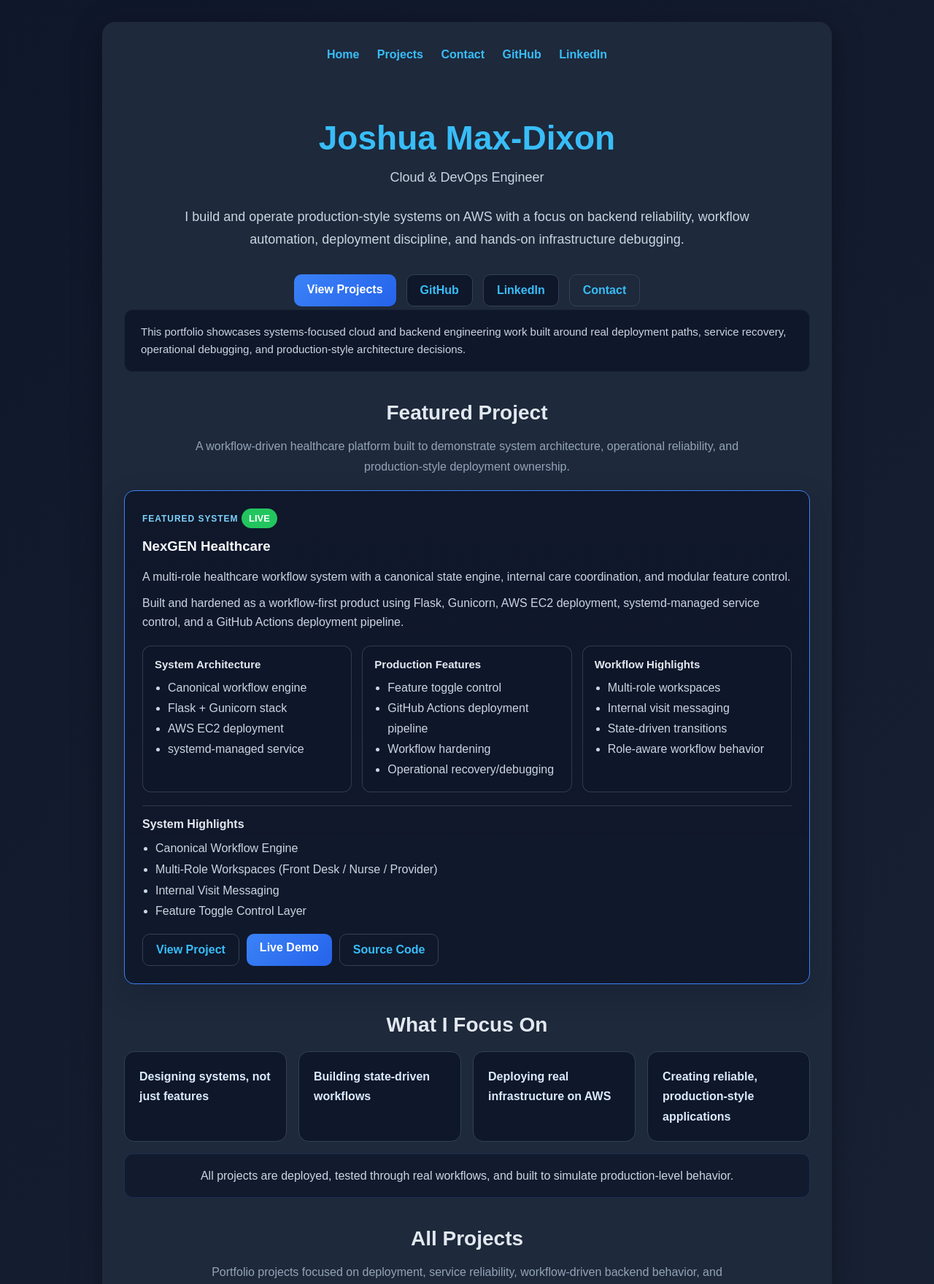
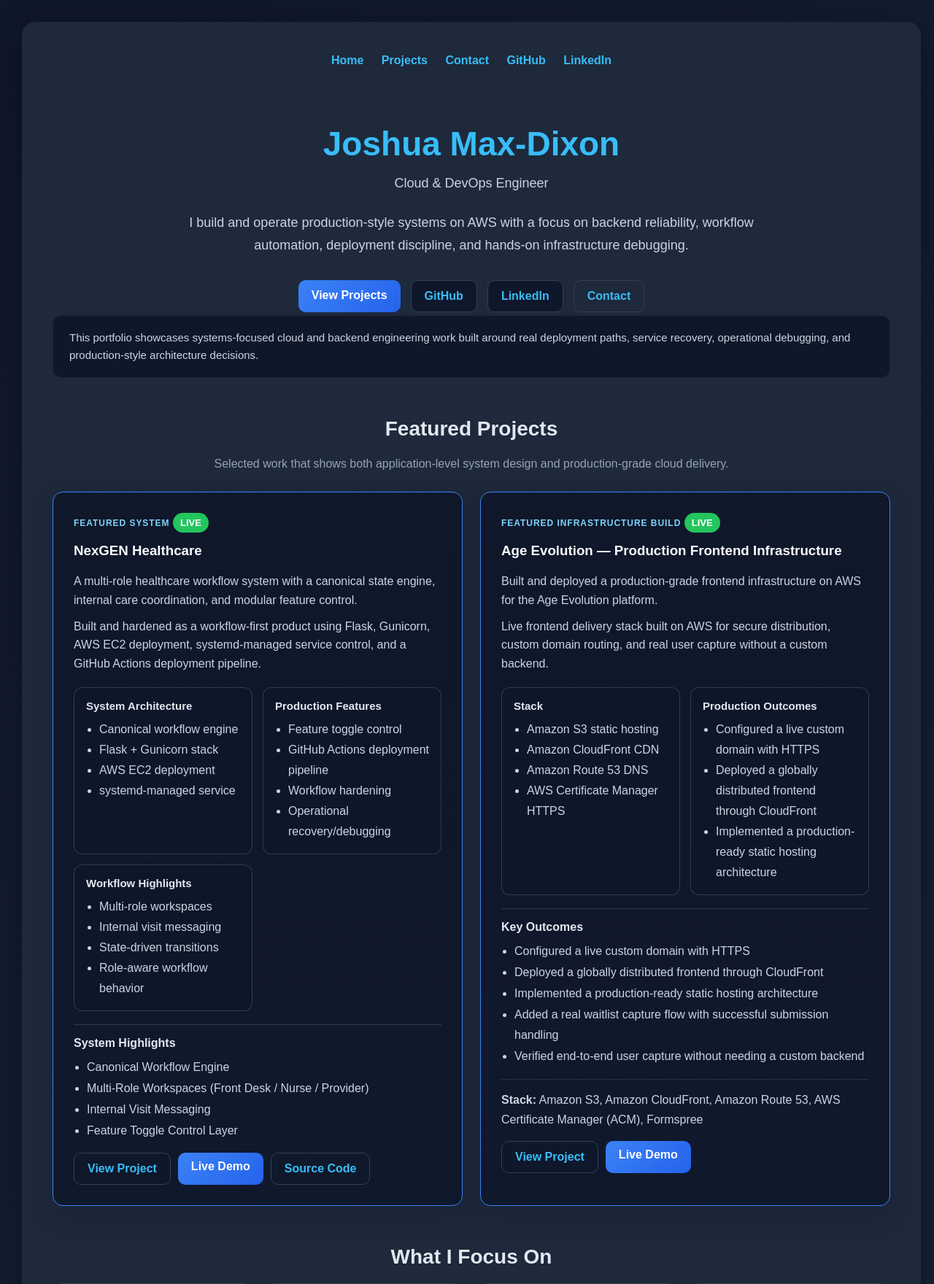
Before and after one commit to joshuamaxdixon-cmd/system-monitor-dashboard, a Flask app: page / in a window 1280 px wide. Shown: the top 1760 px of the page at 73% size. Run offline with Flask 3, Linux system fonts and the light colour scheme; data that the repository does not hold is empty; some libraries are stand-ins or nearby versions.

Commit message:
Add Age Evolution portfolio feature before reset

```diff
--- a/app.py
+++ b/app.py
@@ -155,6 +155,108 @@ def get_projects():
             ]
         },
         {
+            "slug": "age-evolution",
+            "title": "Age Evolution — Production Frontend Infrastructure",
+            "subtitle": "Live AWS-hosted landing page infrastructure with secure HTTPS and integrated waitlist capture.",
+            "status": "LIVE",
+            "status_color": "#22c55e",
+            "description": "Built and deployed a production-grade frontend infrastructure on AWS for the Age Evolution platform.",
+            "tech_stack": "Amazon S3, Amazon CloudFront, Amazon Route 53, AWS Certificate Manager (ACM), Formspree",
+            "github": None,
+            "project_url": "/projects/age-evolution",
+            "live_url": "https://ageevolutionhq.com",
+            "primary_button_text": "Live Site",
+            "project_highlights": [
+                "Static Hosting on S3",
+                "CloudFront CDN Delivery",
+                "Route 53 DNS Routing",
+                "HTTPS with ACM",
+                "Waitlist Capture Flow",
+            ],
+            "overview": "Age Evolution is a production frontend infrastructure build focused on reliable content delivery, secure HTTPS, and a working waitlist capture path without a custom backend.",
+            "what_makes_it_different": "Instead of treating the landing page as a simple static upload, the project was built as a real deployment stack with custom domain routing, CDN-backed delivery, TLS configuration, and user capture wired end-to-end.",
+            "core_systems": [
+                {
+                    "title": "Static Delivery Layer",
+                    "body": "Amazon S3 serves the frontend as a production-ready static site with a clean deployment target for the landing page.",
+                },
+                {
+                    "title": "Global CDN Distribution",
+                    "body": "Amazon CloudFront distributes the site through a CDN layer so the landing page is delivered through a real edge-backed frontend path.",
+                },
+                {
+                    "title": "Domain and HTTPS Control",
+                    "body": "Amazon Route 53 and AWS Certificate Manager handle domain routing, TLS certificate management, and secure HTTPS access.",
+                },
+                {
+                    "title": "Waitlist Capture Workflow",
+                    "body": "Formspree powers a serverless waitlist flow with successful submission handling so user capture works without a custom backend service.",
+                },
+                {
+                    "title": "Production Frontend Operations",
+                    "body": "The stack was validated as a live deployment path with end-to-end checks across domain resolution, HTTPS, and form submission behavior.",
+                },
+            ],
+            "demo_flow": "Visitor → Landing Page → Waitlist Form → Submission Handling → Captured Lead",
+            "demo_flow_description": "The landing page is designed to take a visitor from first load through secure form submission with a validated waitlist capture path.",
+            "architecture_intro": "Age Evolution is structured as a production frontend delivery stack where static hosting, CDN distribution, DNS, HTTPS, and waitlist capture work together as one deployment path.",
+            "architecture_layers": [
+                {
+                    "title": "Application Layer",
+                    "items": [
+                        "Static landing page frontend",
+                        "Production-ready frontend deployment target",
+                        "Integrated waitlist submission flow",
+                        "Successful submission handling for user capture",
+                    ],
+                },
+                {
+                    "title": "Delivery Layer",
+                    "items": [
+                        "Amazon S3 static website hosting",
+                        "Amazon CloudFront global CDN delivery",
+                        "Amazon Route 53 DNS routing and domain management",
+                        "AWS Certificate Manager (ACM) for TLS/SSL and HTTPS",
+                    ],
+                },
+                {
+                    "title": "Growth Layer",
+                    "items": [
+                        "Formspree serverless form handling",
+                        "Waitlist capture for user acquisition",
+                        "End-to-end lead capture validation",
+                        "No custom backend required for submission flow",
+                    ],
+                },
+                {
+                    "title": "Operational Controls",
+                    "items": [
+                        "Custom domain configuration",
+                        "HTTPS verification",
+                        "Deployment validation across the live stack",
+                        "Production-oriented frontend infrastructure checks",
+                    ],
+                },
+            ],
+            "why_it_matters": "This project demonstrates production frontend infrastructure work across AWS delivery services, HTTPS configuration, DNS, and practical user-capture implementation. It shows real deployment ownership rather than a local-only landing page build.",
+            "architecture": "Age Evolution uses Amazon S3 for static hosting, Amazon CloudFront for CDN-backed delivery, Amazon Route 53 for domain routing, AWS Certificate Manager for HTTPS, and Formspree for serverless waitlist capture. The result is a production-grade frontend path that supports secure delivery and real user acquisition without a custom backend.",
+            "final_status": "The landing page infrastructure is live with HTTPS, custom domain routing, CDN delivery, and working waitlist capture. The deployment path was validated end-to-end for real user submissions.",
+            "key_features": [
+                "Live custom domain with HTTPS",
+                "Globally distributed frontend delivery",
+                "Production-ready static hosting architecture",
+                "Working waitlist capture flow",
+                "Validated end-to-end user submission path",
+            ],
+            "outcomes": [
+                "Configured a live custom domain with HTTPS",
+                "Deployed a globally distributed frontend through CloudFront",
+                "Implemented a production-ready static hosting architecture",
+                "Added a real waitlist capture flow with successful submission handling",
+                "Verified end-to-end user capture without needing a custom backend",
+            ],
+        },
+        {
             "slug": "cloud-monitor",
             "title": "Cloud Monitoring Platform on AWS",
             "subtitle": "Production-style AWS monitoring and infrastructure visibility platform",
@@ -512,13 +614,13 @@ def base_styles():
         }
 
         .container {
-            max-width: 1000px;
+            width: min(1380px, calc(100vw - 48px));
             margin: auto;
         }
 
         .card {
             background: #1e293b;
-            padding: 30px;
+            padding: 38px 42px 42px 42px;
             border-radius: 18px;
             box-shadow: 0 10px 40px rgba(0,0,0,0.35);
         }
@@ -646,7 +748,7 @@ def base_styles():
         }
 
         .section {
-            margin-top: 40px;
+            margin-top: 54px;
         }
 
         .section-title {
@@ -657,8 +759,8 @@ def base_styles():
         }
 
         .section-lead {
-            max-width: 760px;
-            margin: -4px auto 0 auto;
+            max-width: 920px;
+            margin: -2px auto 0 auto;
             text-align: center;
             color: #94a3b8;
             line-height: 1.75;
@@ -666,23 +768,34 @@ def base_styles():
 
         .project-grid {
             display: grid;
-            grid-template-columns: repeat(auto-fit, minmax(280px, 1fr));
-            gap: 18px;
-            margin-top: 18px;
+            grid-template-columns: repeat(auto-fit, minmax(320px, 1fr));
+            gap: 24px;
+            margin-top: 24px;
+            align-items: stretch;
+        }
+
+        .featured-project-grid {
+            grid-template-columns: repeat(auto-fit, minmax(400px, 1fr));
+        }
+
+        .catalog-grid {
+            grid-template-columns: repeat(auto-fit, minmax(300px, 1fr));
         }
 
         .project-card {
             background: #0f172a;
             border: 1px solid #334155;
             border-radius: 14px;
-            padding: 20px;
+            padding: 24px;
+            height: 100%;
+            box-sizing: border-box;
         }
 
         .featured-card {
             background: linear-gradient(180deg, rgba(15, 23, 42, 0.98), rgba(15, 23, 42, 0.92));
             border: 1px solid #3b82f6;
             box-shadow: 0 14px 36px rgba(15, 23, 42, 0.28);
-            padding: 24px;
+            padding: 28px;
         }
 
         .featured-eyebrow {
@@ -710,6 +823,14 @@ def base_styles():
             gap: 10px;
             flex-wrap: wrap;
             margin-top: 16px;
+        }
+
+        .project-stack {
+            margin-top: 16px;
+            padding-top: 14px;
+            border-top: 1px solid rgba(148, 163, 184, 0.18);
+            color: #cbd5e1;
+            line-height: 1.7;
         }
 
         .project-support {
@@ -1178,6 +1299,18 @@ def base_styles():
         }
 
         @media (max-width: 900px) {
+            body {
+                padding: 22px;
+            }
+
+            .container {
+                width: min(100%, calc(100vw - 24px));
+            }
+
+            .card {
+                padding: 28px 24px 30px 24px;
+            }
+
             .summary-grid {
                 grid-template-columns: repeat(2, 1fr);
             }
@@ -1196,6 +1329,22 @@ def base_styles():
         }
 
         @media (max-width: 600px) {
+            body {
+                padding: 14px;
+            }
+
+            .container {
+                width: 100%;
+            }
+
+            .card {
+                padding: 22px 16px 24px 16px;
+            }
+
+            .section {
+                margin-top: 40px;
+            }
+
             .summary-grid {
                 grid-template-columns: 1fr;
             }
@@ -1256,12 +1405,18 @@ def render_page(title, body_html):
 @app.route("/")
 def home():
     projects = get_projects()
-    featured = projects[0]
+    featured = get_project_by_slug("nexgen-healthcare")
+    featured_infrastructure = get_project_by_slug("age-evolution")
+    additional_projects = [
+        project for project in projects
+        if project["slug"] != "nexgen-healthcare"
+    ]
     return render_template(
         "home.html",
         **portfolio_template_context(f"{SITE_NAME} | {OWNER_NAME}"),
         featured=featured,
-        projects=projects[1:],
+        featured_infrastructure=featured_infrastructure,
+        projects=additional_projects,
         focus_items=[
             "Designing systems, not just features",
             "Building state-driven workflows",
@@ -1269,6 +1424,35 @@ def home():
             "Creating reliable, production-style applications",
         ],
         skill_groups=[
+            {
+                "title": "AWS",
+                "skills": [
+                    "Amazon S3",
+                    "Amazon CloudFront",
+                    "Amazon Route 53",
+                    "AWS Certificate Manager (ACM)",
+                ],
+            },
+            {
+                "title": "Web / Deployment",
+                "skills": [
+                    "Static website hosting",
+                    "CDN delivery",
+                    "DNS routing",
+                    "HTTPS / SSL configuration",
+                    "Custom domain setup",
+                    "Production frontend deployment",
+                ],
+            },
+            {
+                "title": "Product / Growth",
+                "skills": [
+                    "Waitlist capture",
+                    "Serverless form integration",
+                    "Landing page deployment",
+                    "User acquisition flow",
+                ],
+            },
             {
                 "title": "Cloud Infrastructure",
                 "skills": [
@@ -1354,6 +1538,12 @@ def nexgen_project():
     return render_project_detail_page(project)
 
 
+@app.route("/projects/age-evolution")
+def age_evolution_project():
+    project = get_project_by_slug("age-evolution")
+    return render_project_detail_page(project)
+
+
 @app.route("/projects/cloud-monitor")
 def project_cloud_monitor():
     project = get_project_by_slug("cloud-monitor")
--- a/templates/home.html
+++ b/templates/home.html
@@ -23,12 +23,11 @@
 </div>
 
 <div class="section">
-    <h2 class="section-title">Featured Project</h2>
+    <h2 class="section-title">Featured Projects</h2>
     <p class="section-lead">
-        A workflow-driven healthcare platform built to demonstrate system architecture, operational reliability,
-        and production-style deployment ownership.
+        Selected work that shows both application-level system design and production-grade cloud delivery.
     </p>
-    <div class="project-grid">
+    <div class="project-grid featured-project-grid">
         <div class="project-card featured-card">
             <span class="featured-eyebrow">Featured System</span>
             <span class="status-badge" style="background:{{ featured.status_color }};">{{ featured.status }}</span>
@@ -84,6 +83,63 @@
                 <a class="button-link btn-ghost" href="{{ featured.github }}" target="_blank">Source Code</a>
             </div>
         </div>
+
+        {% if featured_infrastructure %}
+            <div class="project-card featured-card">
+                <span class="featured-eyebrow">Featured Infrastructure Build</span>
+                <span class="status-badge" style="background:{{ featured_infrastructure.status_color }};">{{ featured_infrastructure.status }}</span>
+                <h3>{{ featured_infrastructure.title }}</h3>
+                <p>{{ featured_infrastructure.description }}</p>
+                <p class="project-support">
+                    Live frontend delivery stack built on AWS for secure distribution, custom domain routing,
+                    and real user capture without a custom backend.
+                </p>
+
+                <div class="project-meta-grid">
+                    <div class="project-meta-card">
+                        <h4>Stack</h4>
+                        <ul>
+                            <li>Amazon S3 static hosting</li>
+                            <li>Amazon CloudFront CDN</li>
+                            <li>Amazon Route 53 DNS</li>
+                            <li>AWS Certificate Manager HTTPS</li>
+                        </ul>
+                    </div>
+
+                    <div class="project-meta-card">
+                        <h4>Production Outcomes</h4>
+                        <ul>
+                            {% for outcome in featured_infrastructure.outcomes[:3] %}
+                                <li>{{ outcome }}</li>
+                            {% endfor %}
+                        </ul>
+                    </div>
+                </div>
+
+                <div class="project-highlights">
+                    <strong>Key Outcomes</strong>
+                    <ul class="project-highlight-list">
+                        {% for outcome in featured_infrastructure.outcomes %}
+                            <li>{{ outcome }}</li>
+                        {% endfor %}
+                    </ul>
+                </div>
+
+                <div class="project-stack">
+                    <strong>Stack:</strong> {{ featured_infrastructure.tech_stack }}
+                </div>
+
+                <div class="project-links">
+                    <a class="button-link btn-secondary" href="{{ featured_infrastructure.project_url }}">View Project</a>
+                    {% if featured_infrastructure.live_url %}
+                        <a class="button-link btn-primary" href="{{ featured_infrastructure.live_url }}" target="_blank">Live Demo</a>
+                    {% endif %}
+                    {% if featured_infrastructure.github %}
+                        <a class="button-link btn-ghost" href="{{ featured_infrastructure.github }}" target="_blank">Source Code</a>
+                    {% endif %}
+                </div>
+            </div>
+        {% endif %}
     </div>
 </div>
 
@@ -106,7 +162,7 @@
         Portfolio projects focused on deployment, service reliability, workflow-driven backend behavior,
         and practical cloud operations.
     </p>
-    <div class="project-grid">
+    <div class="project-grid catalog-grid">
         {% for project in projects %}
             <div class="project-card">
                 <span class="status-badge" style="background:{{ project.status_color }};">{{ project.status }}</span>
@@ -115,7 +171,9 @@
                 <p><strong>Tech Stack:</strong> {{ project.tech_stack }}</p>
                 <div class="project-links">
                     <a class="button-link btn-secondary" href="{{ project.project_url }}">View Project</a>
-                    <a class="button-link btn-ghost" href="{{ project.github }}" target="_blank">Source Code</a>
+                    {% if project.github %}
+                        <a class="button-link btn-ghost" href="{{ project.github }}" target="_blank">Source Code</a>
+                    {% endif %}
                 </div>
             </div>
         {% endfor %}
--- a/templates/projects.html
+++ b/templates/projects.html
@@ -13,7 +13,9 @@
             <p><strong>Tech Stack:</strong> {{ project.tech_stack }}</p>
             <div class="project-links">
                 <a class="button-link btn-secondary" href="{{ project.project_url }}">View Project</a>
-                <a class="button-link btn-ghost" href="{{ project.github }}" target="_blank">GitHub</a>
+                {% if project.github %}
+                    <a class="button-link btn-ghost" href="{{ project.github }}" target="_blank">Source Code</a>
+                {% endif %}
             </div>
         </div>
     {% endfor %}
```
Also changed, not shown: templates/project_detail.html (+29 -3 lines).
